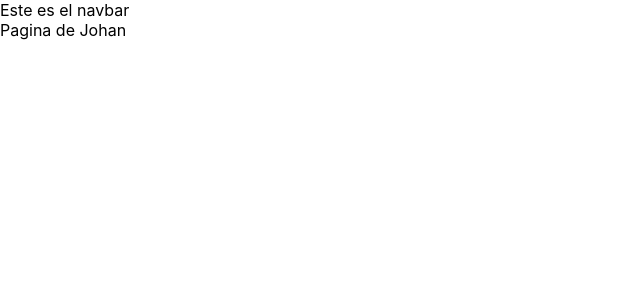
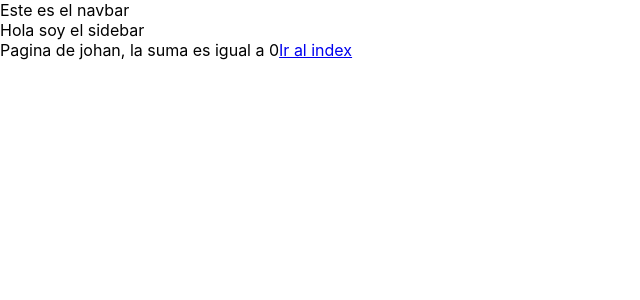
Before and after one commit to JohanFZ/Ciclo4, a React (Create React App) app: page /admin/usuarios/johan in a window 1280 px wide. Shown: the top 300 px of the page, without its empty margins (0-640 px from the left). Built offline with nearby package versions, Linux system fonts and the light colour scheme.

Commit message:
Rutas dinamicas y useContext

```diff
--- a/public/index.html
+++ b/public/index.html
@@ -9,7 +9,6 @@
       name="description"
       content="Web site created using create-react-app"
     />
-    <link rel="apple-touch-icon" href="%PUBLIC_URL%/logo192.png" />
     <!--
       manifest.json provides metadata used when your web app is installed on a
       user's mobile device or desktop. See https://developers.google.com/web/fundamentals/web-app-manifest/
--- a/src/App.jsx
+++ b/src/App.jsx
@@ -1,15 +1,18 @@
+import { useState } from 'react';
 import { BrowserRouter as Router, Routes, Route } from 'react-router-dom';
 import './styles/styles.css';
 import Index from './pages/Index';
 import Contacto from './pages/contacto';
 import IndexAdmin from './pages/admin/Index';
 import Usuarios from './pages/admin/usuarios/Index';
-import Johan from './pages/admin/usuarios/Johan';
+import UsuarioGenerico from './pages/admin/usuarios/UsuarioGenerico';
 import LayoutAdmin from './layout/LayoutAdmin';
+import { UserContext } from './context/user';
 
 function App() {
+  const [userData, setUserData] = useState({"nombre": "johan", suma : 0});
   return (
-    <div>
+    <UserContext.Provider value={{userData, setUserData}}>
       <Router>
         <Routes>
           <Route path="/" element={<Index/>}></Route>
@@ -17,11 +20,11 @@ function App() {
           <Route path="/admin" element={<LayoutAdmin />}>
             <Route path="" element={<IndexAdmin />}></Route>
             <Route path="usuarios" element={<Usuarios />}></Route>
-            <Route path="usuarios/johan" element={<Johan />}></Route>
+            <Route path="usuarios/:nombreusuario" element={<UsuarioGenerico />}></Route>
           </Route>
         </Routes>
       </Router>
-    </div>
+    </UserContext.Provider>
   );
 }
 
--- a/src/components/Button.jsx
+++ b/src/components/Button.jsx
@@ -1,9 +1,9 @@
 import React from 'react'
 
-const button = ({color = "coral"}) => {
+const button = ({color = "coral", texto}) => {
   return (
     <div>
-      <button style={{backgroundColor : color}} className="button">Este es mi boton personalizado</button>
+      <button style={{backgroundColor : color}} className="button">{texto}</button>
     </div>
   )
 }
--- /dev/null
+++ b/src/context/user.js
@@ -0,0 +1,7 @@
+import { createContext, useContext } from "react";
+
+export const UserContext = createContext(null);
+
+export const useUser = () => {
+  return useContext(UserContext);
+}
--- a/src/pages/admin/usuarios/Johan.jsx
+++ /dev/null
@@ -1,11 +0,0 @@
-import React from 'react'
-
-const Johan = () => {
-  return (
-    <div>
-      Pagina de Johan
-    </div>
-  )
-}
-
-export default Johan
--- /dev/null
+++ b/src/pages/admin/usuarios/UsuarioGenerico.jsx
@@ -0,0 +1,23 @@
+import React from 'react';
+import { useParams, Link } from 'react-router-dom';
+import Sidebar from '../../../components/Sidebar';
+import { useUser } from '../../../context/user';
+
+const UsuarioGenerico = () => {
+
+  let params = useParams();
+  const {userData} = useUser();
+
+  console.log('params', params);
+  return (
+    <div>
+      <Sidebar />
+      Pagina de {params.nombreusuario}, la suma es igual a {userData.suma}
+      <Link to="/">
+        Ir al index
+      </Link>
+    </div>
+  )
+}
+
+export default UsuarioGenerico
--- a/src/pages/index.jsx
+++ b/src/pages/index.jsx
@@ -1,7 +1,12 @@
 import React, {useState, useEffect} from 'react';
-import Button from '../components/Button'
+import Button from '../components/Button';
+import { useUser } from '../context/user';
+import { Link } from 'react-router-dom';
+import button from '../components/Button';
 
 const Index = () => {
+
+  const { userData, setUserData } = useUser();
 
   const [variable, setVariable] = useState('Hola mundo');
   const [valorInput, setValorInput] = useState();
@@ -20,6 +25,7 @@ const Index = () => {
 
   useEffect(() => {
     console.log('Valor 1  ', valor1, 'Valor 2 ', valor2);
+    console.log('info del usuario', userData);
     setSuma(valor1 + valor2);
   }, [valor1, valor2]);
 
@@ -41,9 +47,10 @@ const Index = () => {
         />
         <input onChange={(e) => setValor2(parseInt(e.target.value))} value={valor2} type="number" placeholder="Valor 2" />
       </div>
-      <Button color="red" />
-      <Button color="blue" />
-      <Button />
+      <button className="button" onClick={() => setUserData({...setUserData, suma: suma})}>Guardar Suma</button>
+      <Link to="admin/usuarios/johan">
+        Ir a la pagina del usuario
+      </Link>
     </div>
   )
 }
```
